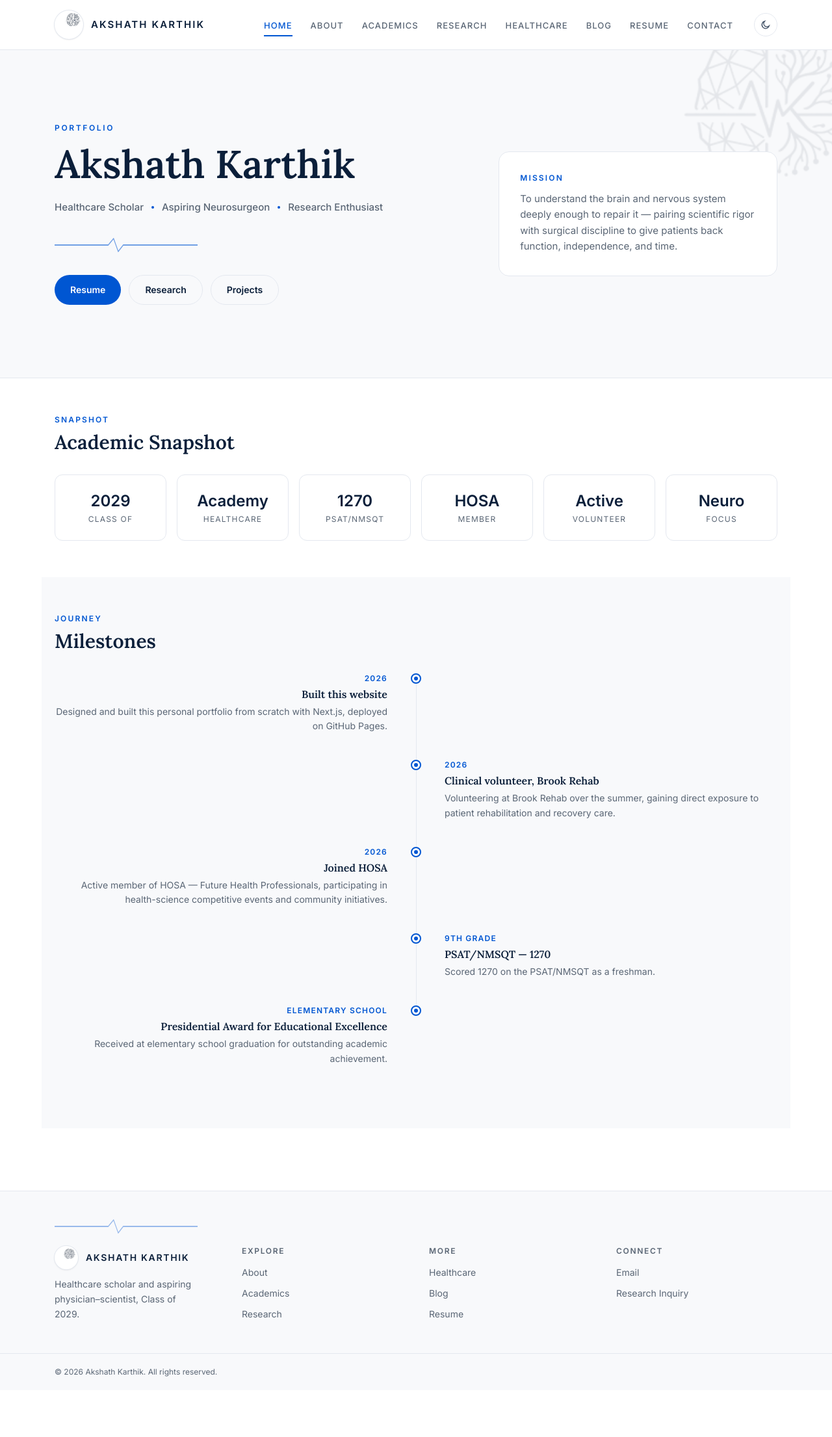
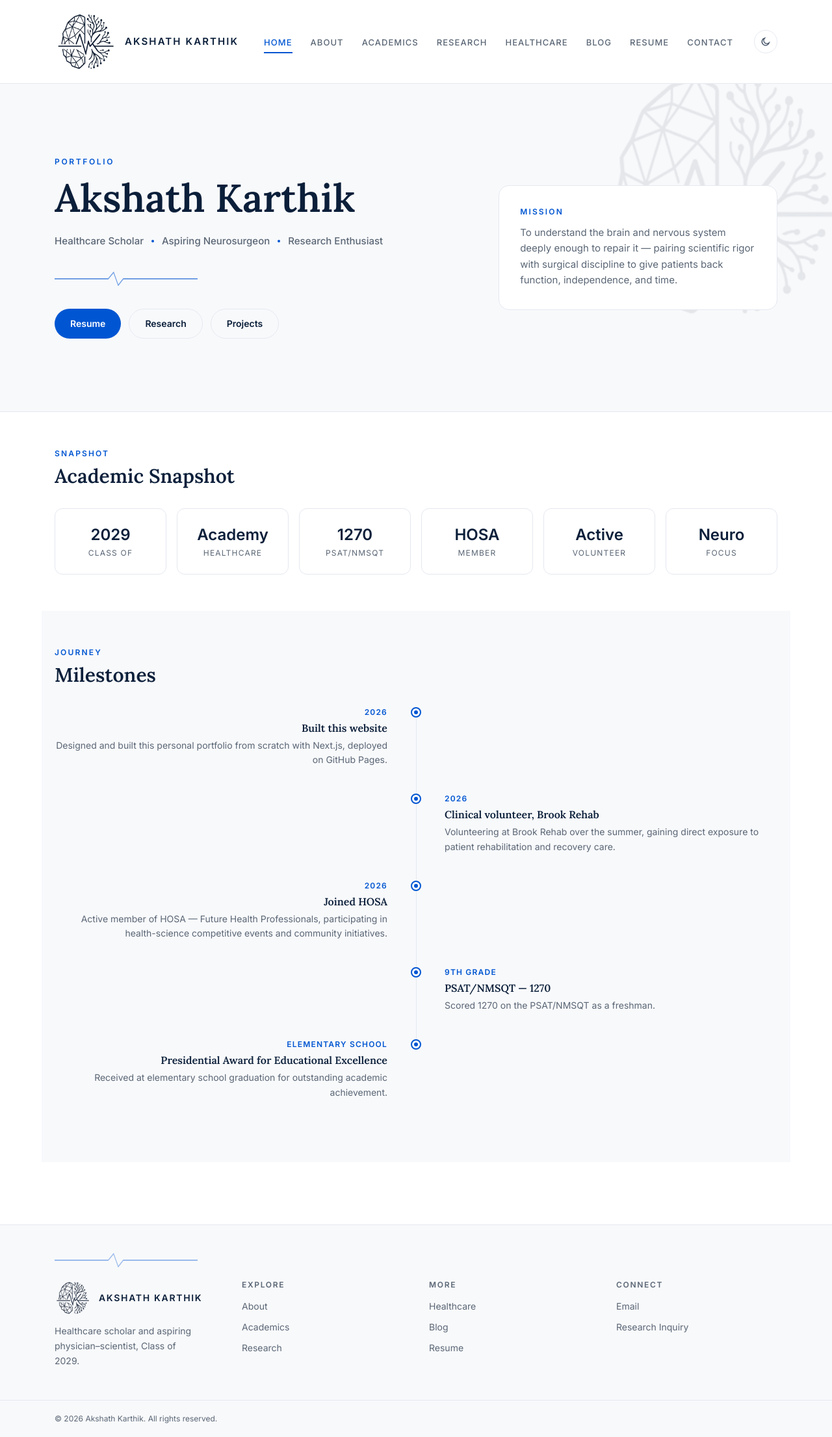
Before and after one commit to AkshathKarthik-dr/AkshathKarthik, a Next.js app: page / in a window 1280 px wide. Shown: the whole page at 65% size. Before the commit the page ends 2139 px from the top, so only its background shows below. Built offline with nearby package versions, Linux system fonts and the light colour scheme.

Commit message:
Finalize logo size at 96px in navbar, 56px in footer

```diff
--- a/components/Footer.tsx
+++ b/components/Footer.tsx
@@ -23,10 +23,10 @@ export default function Footer() {
       <div className="mx-auto grid max-w-6xl gap-10 px-5 pb-12 pt-4 sm:grid-cols-2 md:grid-cols-4">
         <div>
           <div className="flex items-center gap-3">
-            <span className="flex h-9 w-9 shrink-0 items-center justify-center rounded-full bg-white shadow-sm ring-1 ring-border">
-              {/* eslint-disable-next-line @next/next/no-img-element */}
-              <img src="/assets/icons/logo-light.png" alt="" className="h-7 w-7 object-contain" />
-            </span>
+            {/* eslint-disable-next-line @next/next/no-img-element */}
+            <img src="/assets/icons/logo-light.png" alt="" className="block h-14 w-auto shrink-0 dark:hidden" />
+            {/* eslint-disable-next-line @next/next/no-img-element */}
+            <img src="/assets/icons/logo-dark.png" alt="" className="hidden h-14 w-auto shrink-0 dark:block" />
             <p className="text-sm font-semibold tracking-[0.12em] text-foreground">
               AKSHATH KARTHIK
             </p>
--- a/components/Navbar.tsx
+++ b/components/Navbar.tsx
@@ -28,14 +28,18 @@ export default function Navbar() {
           className="focus-ring flex shrink-0 items-center gap-3 text-[15px] font-semibold tracking-[0.14em] text-foreground"
           onClick={() => setOpen(false)}
         >
-          <span className="flex h-11 w-11 shrink-0 items-center justify-center rounded-full bg-white shadow-sm ring-1 ring-border">
-            {/* eslint-disable-next-line @next/next/no-img-element */}
-            <img
-              src="/assets/icons/logo-light.png"
-              alt=""
-              className="h-9 w-9 object-contain"
-            />
-          </span>
+          {/* eslint-disable-next-line @next/next/no-img-element */}
+          <img
+            src="/assets/icons/logo-light.png"
+            alt=""
+            className="block h-24 w-auto shrink-0 dark:hidden"
+          />
+          {/* eslint-disable-next-line @next/next/no-img-element */}
+          <img
+            src="/assets/icons/logo-dark.png"
+            alt=""
+            className="hidden h-24 w-auto shrink-0 dark:block"
+          />
           AKSHATH&nbsp;KARTHIK
         </Link>
 
```
Also changed, not shown: public/assets/icons/logo-dark.png, public/assets/icons/logo-light.png.
